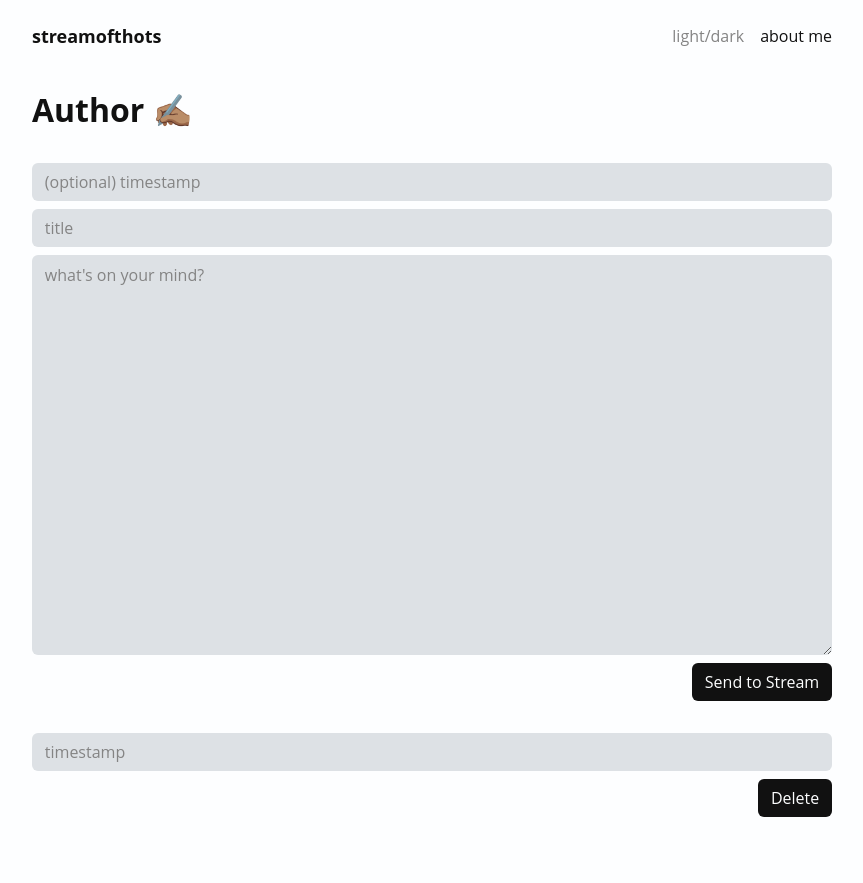
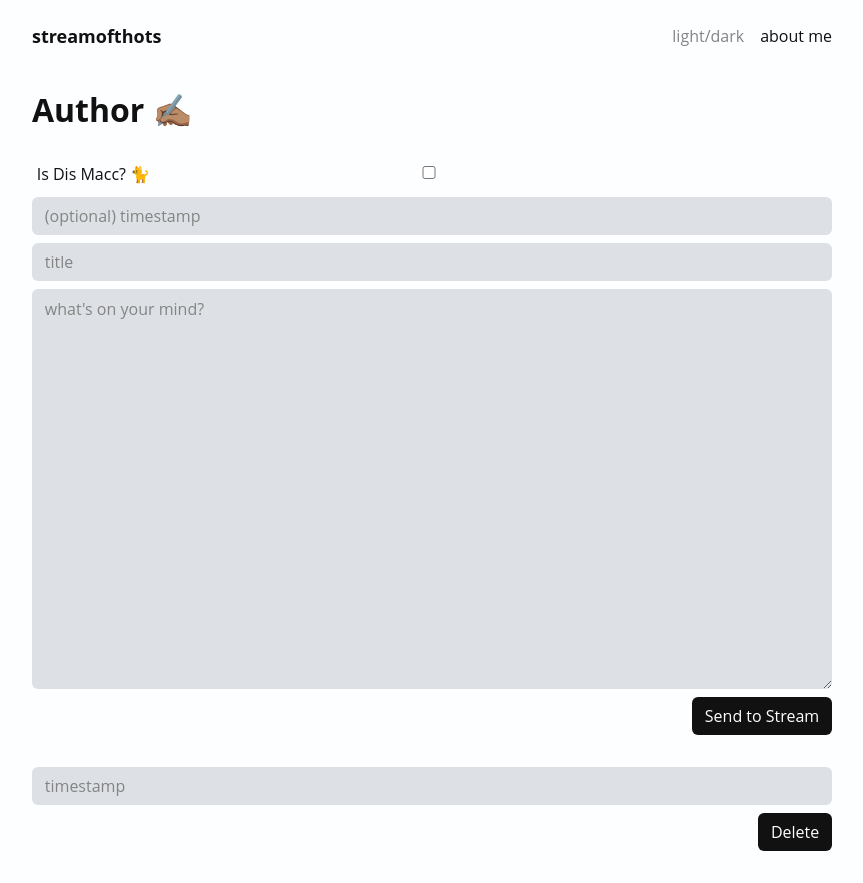
Before and after one commit to nt92/streamofthots, a React (Create React App) app in the folder client/: page /author in a window 1280 px wide. Shown: the whole page, without its empty margins (208-1071 px from the left). Before the commit the page ends 849 px from the top, so only its background shows below. Built offline with nearby package versions, Linux system fonts and the light colour scheme.

Commit message:
new build w/ macc checkbox

```diff
--- a/client/src/components/authorPage.js
+++ b/client/src/components/authorPage.js
@@ -6,14 +6,14 @@ function AuthorPage() {
     const [createTimestamp, setCreateTimestamp] = useState(0)
     const [updateText, setUpdateText] = useState("")
     const [deleteTimestamp, setDeleteTimestamp] = useState(0)
-    // const [isMacc, setIsMacc] = useState(false)
+    const [isMacc, setIsMacc] = useState(false)
 
     const handleCreateUpdate = (event) => {
         event.preventDefault();
         const timestamp = createTimestamp === 0 ?
             (Math.floor(Date.now()/1000)) :
             createTimestamp;
-        createUpdate(timestamp, title, updateText).then(() => {
+        createUpdate(timestamp, title, updateText, isMacc).then(() => {
             window.location.reload()
         });
     }
@@ -56,6 +56,13 @@ function AuthorPage() {
                 <form
                     className="author-create"
                     onSubmit={handleCreateUpdate}>
+                    <div className="checkbox">
+                        <input
+                            type="checkbox"
+                            checked={isMacc}
+                            onChange={() => setIsMacc(!isMacc)}/>
+                        <div className="check-label">Is Dis Macc? 🐈</div>
+                    </div>
                     <input
                         placeholder="(optional) timestamp"
                         type="number"
--- a/client/src/components/singleUpdatePage.js
+++ b/client/src/components/singleUpdatePage.js
@@ -23,6 +23,7 @@ function SingleUpdatePage() {
                         timestamp={update.update[0].timestamp}
                         updateText={update.update[0].updateText}
                         title={update.update[0].title}
+                        isMacc={update.update[0].isMacc}
                     />
                 </div>
             ) : null}
--- a/client/src/components/updateRow.js
+++ b/client/src/components/updateRow.js
@@ -14,6 +14,9 @@ function UpdateRow(props) {
         <div key={props.index} className="update">
             <div key={props.timestamp} className="update-time">
                 <Link to={`updates/${props.timestamp}`}>{dayAndTime}</Link>
+                {props.isMacc ? (
+                    <div>macc</div>
+                ) : null}
             </div>
             <div className="update-content">
                 <div key={props.index + props.title} className="update-title">
--- a/client/src/components/updatesList.js
+++ b/client/src/components/updatesList.js
@@ -75,13 +75,14 @@ function UpdatesList() {
                 </form>
                 {updates.length !== 0 ? (
                     <div className="feed">
-                        {updates.updates.map(({timestamp, updateText, title}, index) => (
+                        {updates.updates.map(({timestamp, updateText, title, isMacc}, index) => (
                             <UpdateRow
                                 key={index}
                                 index={index}
                                 timestamp={timestamp}
                                 updateText={updateText}
                                 title={title}
+                                isMacc={isMacc}
                                 searchTerm={searchParams.get("search") || ""}
                             />
                         ))}
--- a/client/src/index.css
+++ b/client/src/index.css
@@ -304,6 +304,17 @@ header, h1, main, .subtitle {
 
 /* Author Page */
 
+.checkbox {
+  display: flex;
+  flex-direction: row-reverse;
+  align-items: flex-start;
+}
+
+.check-label {
+  margin-right: -125px;
+  margin-bottom: 12px;
+}
+
 form textarea {
   min-height: 50vh;
   line-height: 1.5em;
--- a/client/src/utils/api.js
+++ b/client/src/utils/api.js
@@ -4,7 +4,7 @@ const getBaseURL = () => {
     const prodServer = process.env.REACT_APP_PROD_IP;
     switch (process.env.REACT_APP_ENV) {
         case 'development':
-            return 'http://localhost:4200'
+            return 'http://localhost:4200/stream-server'
         case 'production':
             return prodServer
         default:
@@ -41,11 +41,12 @@ export const getUpdateByTimestamp = async (timestamp) => {
     return res.data
 }
 
-export const createUpdate = async (timestamp, title, updateText) => {
+export const createUpdate = async (timestamp, title, updateText, isMacc) => {
     const body = {
         timestamp: timestamp,
         title: title,
-        updateText: updateText
+        updateText: updateText,
+        isMacc: isMacc
     }
     const res = await axios.request({
         method: 'post',
```
Also changed, not shown: 11 other files (tests, documents, lock files or other folders).
